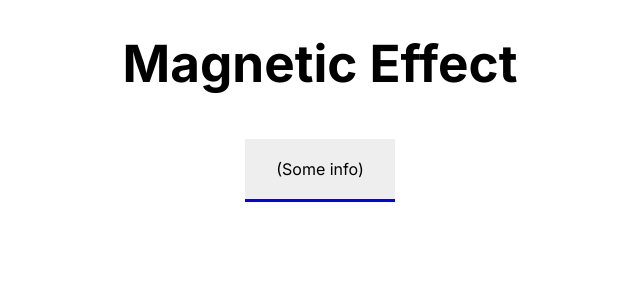
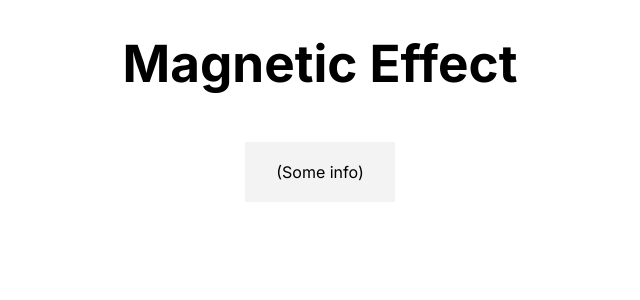
Before and after one commit to GustavoSouza123/experiments, a React (Vite) app: page /magnetic-effect in a window 1280 px wide. Shown: the top 300 px of the page, without its empty margins (320-960 px from the left). Built offline with nearby package versions, Linux system fonts and the light colour scheme.

Commit message:
magnetic effect improved

```diff
--- a/src/pages/experiments/magnetic-effect/MagneticEffect.jsx
+++ b/src/pages/experiments/magnetic-effect/MagneticEffect.jsx
@@ -35,19 +35,19 @@ export default function CursorTrailWithBoundaries() {
     yTo = gsap.quickTo('.cursor', 'y', { duration, ease });
 
     gsap.set('.cursor', {
-      x: contentX + contentWidth / 2 - cursorWidth / 2,
-      y: contentY + contentHeight / 2 - cursorHeight / 2,
+      x: contentWidth / 2 - cursorWidth / 2,
+      y: contentHeight / 2 - cursorHeight / 2,
     });
   });
 
   const handleMouseMove = (e) => {
-    xTo(e.clientX - cursorWidth / 2);
-    yTo(e.clientY - cursorHeight / 2);
+    xTo(e.clientX - contentX - cursorWidth / 2);
+    yTo(e.clientY - contentY - cursorHeight / 2);
   };
 
   const handleMouseLeave = () => {
-		xTo(contentX + contentWidth / 2 - cursorWidth / 2);
-    yTo(contentY + contentHeight / 2 - cursorHeight / 2);
+    xTo(contentWidth / 2 - cursorWidth / 2);
+    yTo(contentHeight / 2 - cursorHeight / 2);
   };
 
   return (
--- a/src/pages/experiments/magnetic-effect/style.scss
+++ b/src/pages/experiments/magnetic-effect/style.scss
@@ -5,12 +5,15 @@
   height: 100vh;
 
   .content {
-		background: blue;
+    // background: #ff0000;
+    // width: 60px;
+    // height: 40px;
     width: 150px;
     height: 60px;
+    position: relative;
 
     .cursor {
-      background-color: #eeeeee;
+      background-color: #eeeeeeaa;
       position: absolute;
       top: 0;
       left: 0;
```
